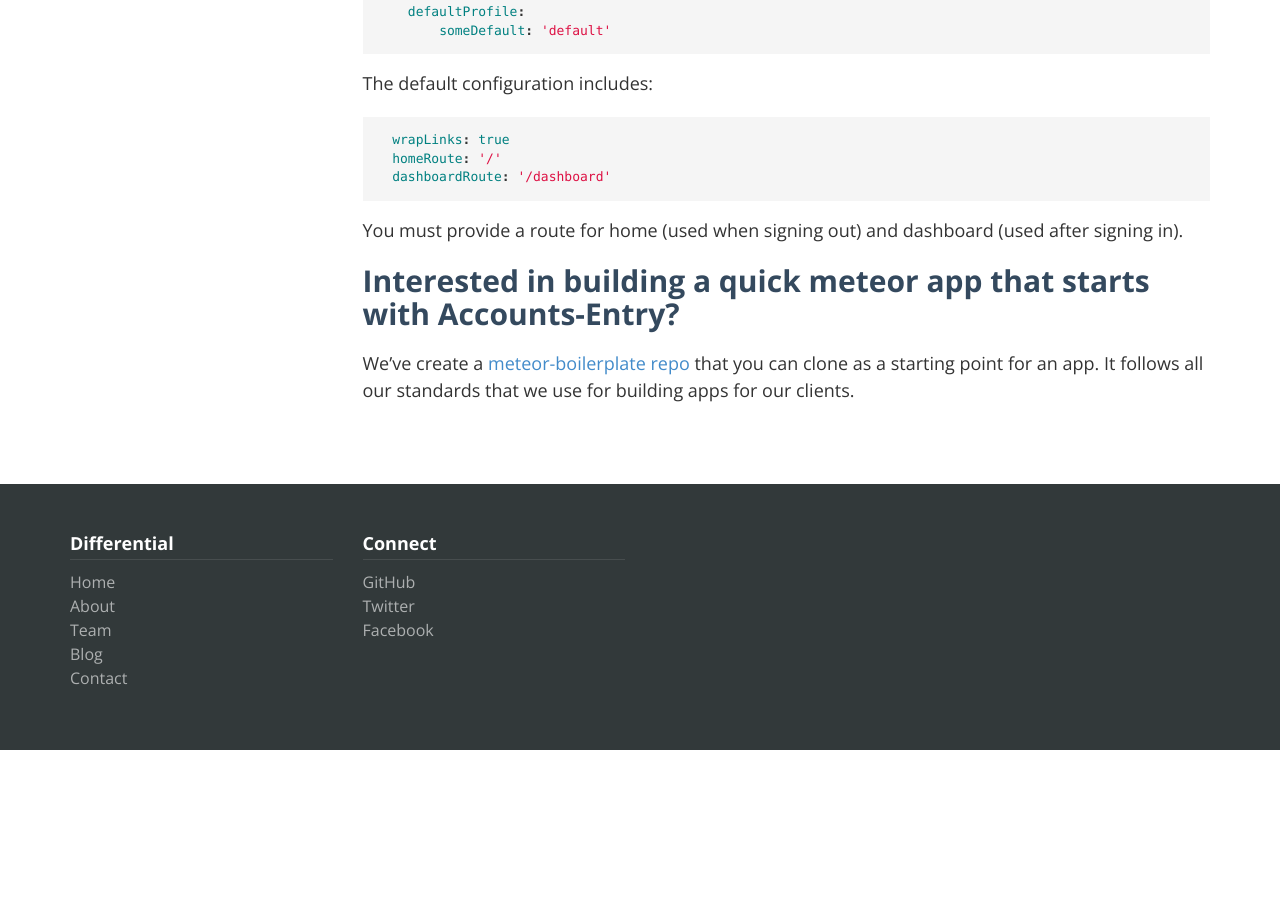
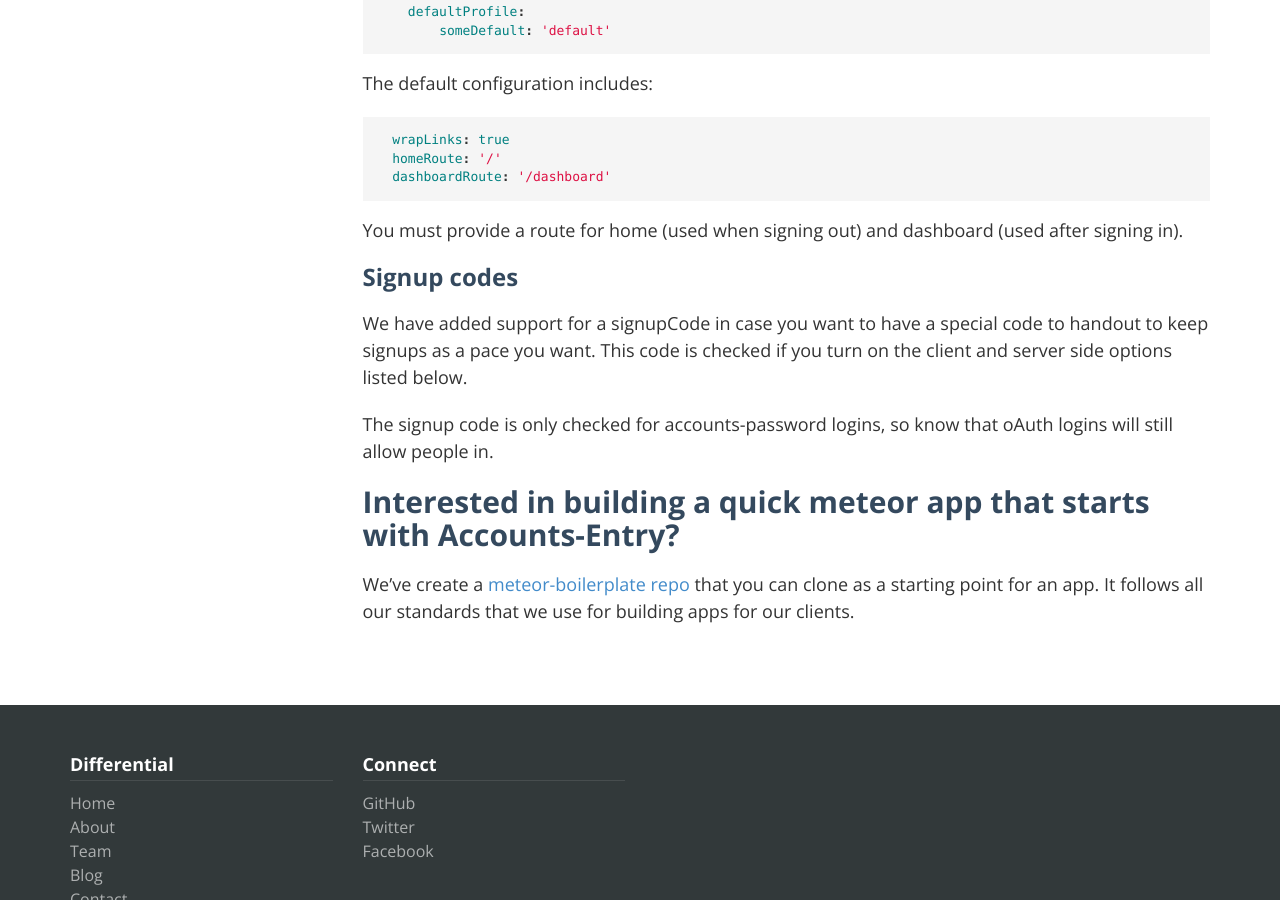
Before and after one commit to Differential/accounts-entry, a Jekyll site: the page built from index.markdown, in a window 1280 px wide and 900 px high, scrolled down 2208 px. Built offline with Jekyll 4.4.1, drawn with Linux system fonts in a browser that asks for light colours; nearby versions of some CDN libraries; Markdown is read by kramdown in place of the engine named in the settings; before the commit the page ends 2958 px from its top, so only the background shows below that; some of the changed text lies outside the part shown.

Commit message:
Tweak version, update changelog, and add some stuff about signupCode

```diff
--- a/changelog.markdown
+++ b/changelog.markdown
@@ -2,11 +2,15 @@
 layout: default
 username: BeDifferential
 repo: accounts-entry
-version: 0.4.1
+version: 0.4.2
 desc: Meteor sign up and sign in pages.
 
 ---
 # Changelog
+
+### v0.4.2
+
+* Fixed bug with missing helper (otherServicesLogin) on signup page.
 
 ### v0.4.1
 
--- a/index.markdown
+++ b/index.markdown
@@ -97,6 +97,12 @@ The default configuration includes:
 You must provide a route for home (used when signing out) and
 dashboard (used after signing in).
 
+### Signup codes
+
+We have added support for a signupCode in case you want to have a special code to handout to keep signups as a pace you want. This code is checked if you turn on the client and server side options listed below.
+
+The signup code is only checked for accounts-password logins, so know that oAuth logins will still allow people in.
+
 ## Interested in building a quick meteor app that starts with Accounts-Entry?
 
 We've create a [meteor-boilerplate repo](http://github.differential.io/meteor-boilerplate/) that you can clone as a starting point for an app.  It follows all our standards that we use for building apps for our clients.
```
Also changed, not shown: other parts of index.markdown (+1 -1 lines).
